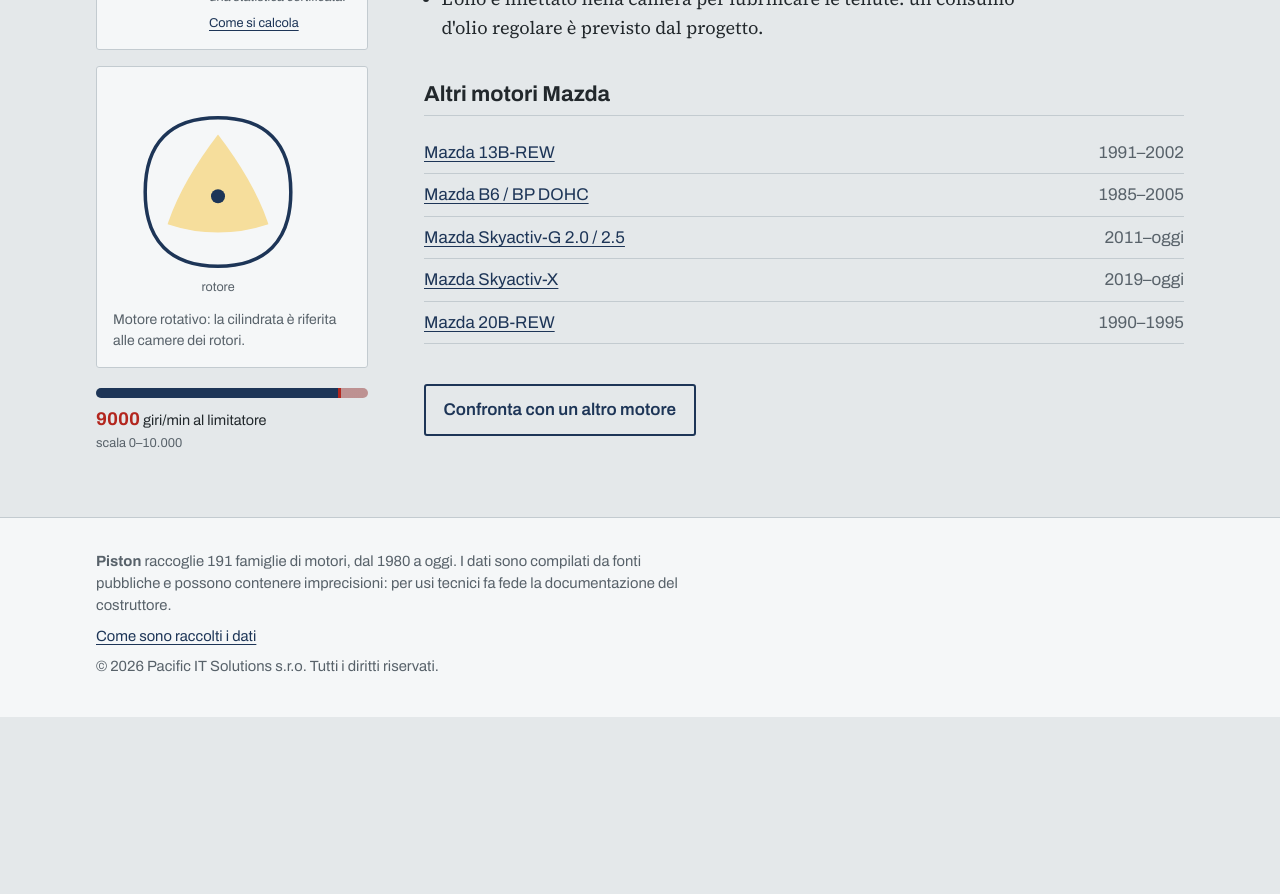
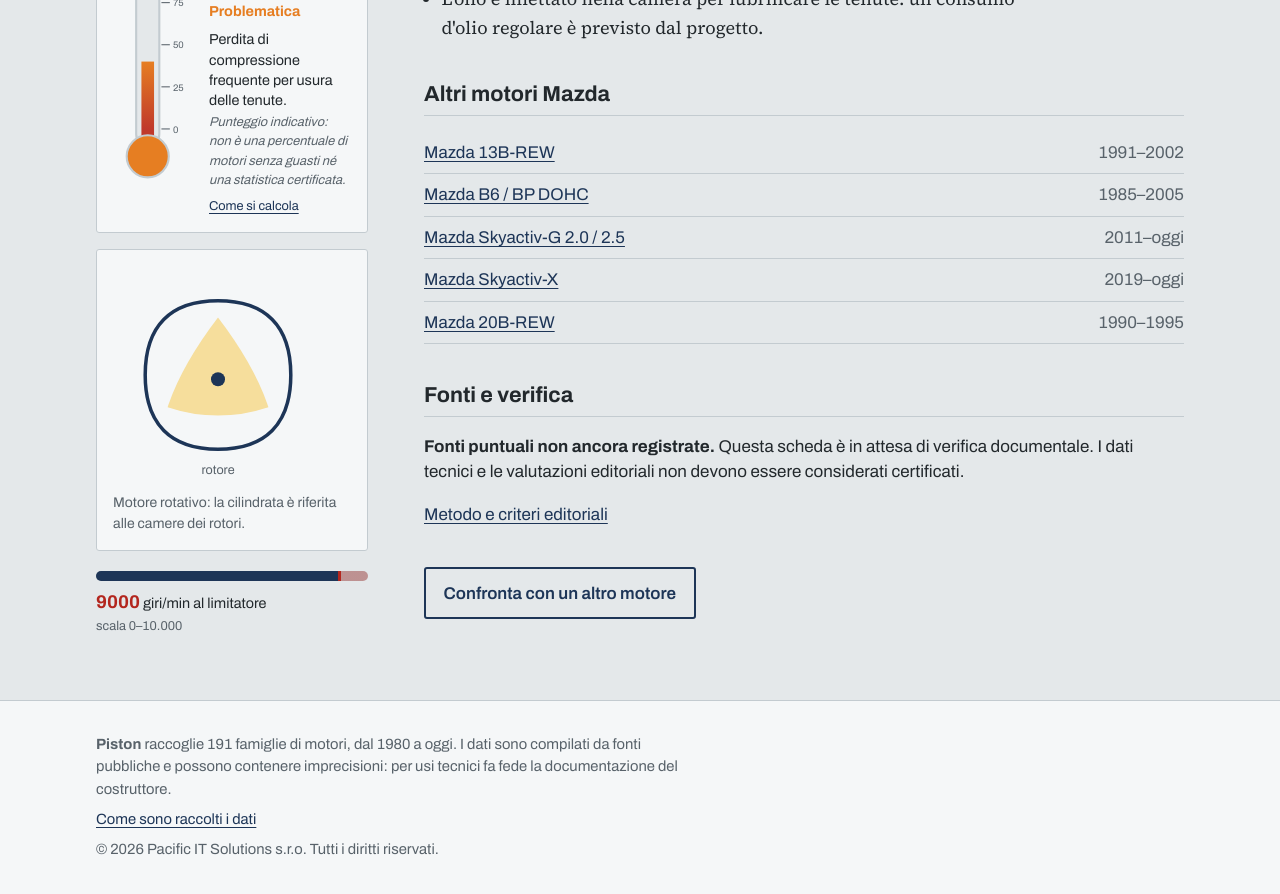
Before and after one commit to anomaly73bit/piston, a Jekyll site: the page built from _motori/mazda-renesis.md, in a window 1280 px wide and 900 px high, scrolled down 2038 px. Shown: the top 894 px of the window. Built offline with Jekyll 4.4.1, drawn with Linux system fonts in a browser that asks for light colours; before the commit the page ends 2755 px from its top, so only the background shows below that.

Commit message:
Show per-engine source verification status transparently

```diff
--- a/_layouts/motore.html
+++ b/_layouts/motore.html
@@ -143,6 +143,17 @@
       </section>
       {% endif %}
 
+      <section aria-labelledby="t-fonti" class="fonti-scheda">
+        <h2 id="t-fonti">Fonti e verifica</h2>
+        {% if m.fonti and m.fonti.size > 0 %}
+        <p>Riferimenti documentali associati a questa scheda. La presenza di una fonte non garantisce automaticamente la verifica di ogni singola versione.</p>
+        <ul>{% for f in m.fonti %}<li><a href="{{ f.url | escape }}" rel="noopener noreferrer">{{ f.titolo | escape }}</a>{% if f.nota %} — {{ f.nota | escape }}{% endif %}</li>{% endfor %}</ul>
+        {% else %}
+        <p><strong>Fonti puntuali non ancora registrate.</strong> Questa scheda è in attesa di verifica documentale. I dati tecnici e le valutazioni editoriali non devono essere considerati certificati.</p>
+        {% endif %}
+        <p><a href="{{ '/metodo/' | relative_url }}">Metodo e criteri editoriali</a></p>
+      </section>
+
       <p class="confronta-link"><a class="bottone" href="{{ '/confronta/' | relative_url }}?m={{ m.slug }}">Confronta con un altro motore</a></p>
     </div>
   </div>
```
